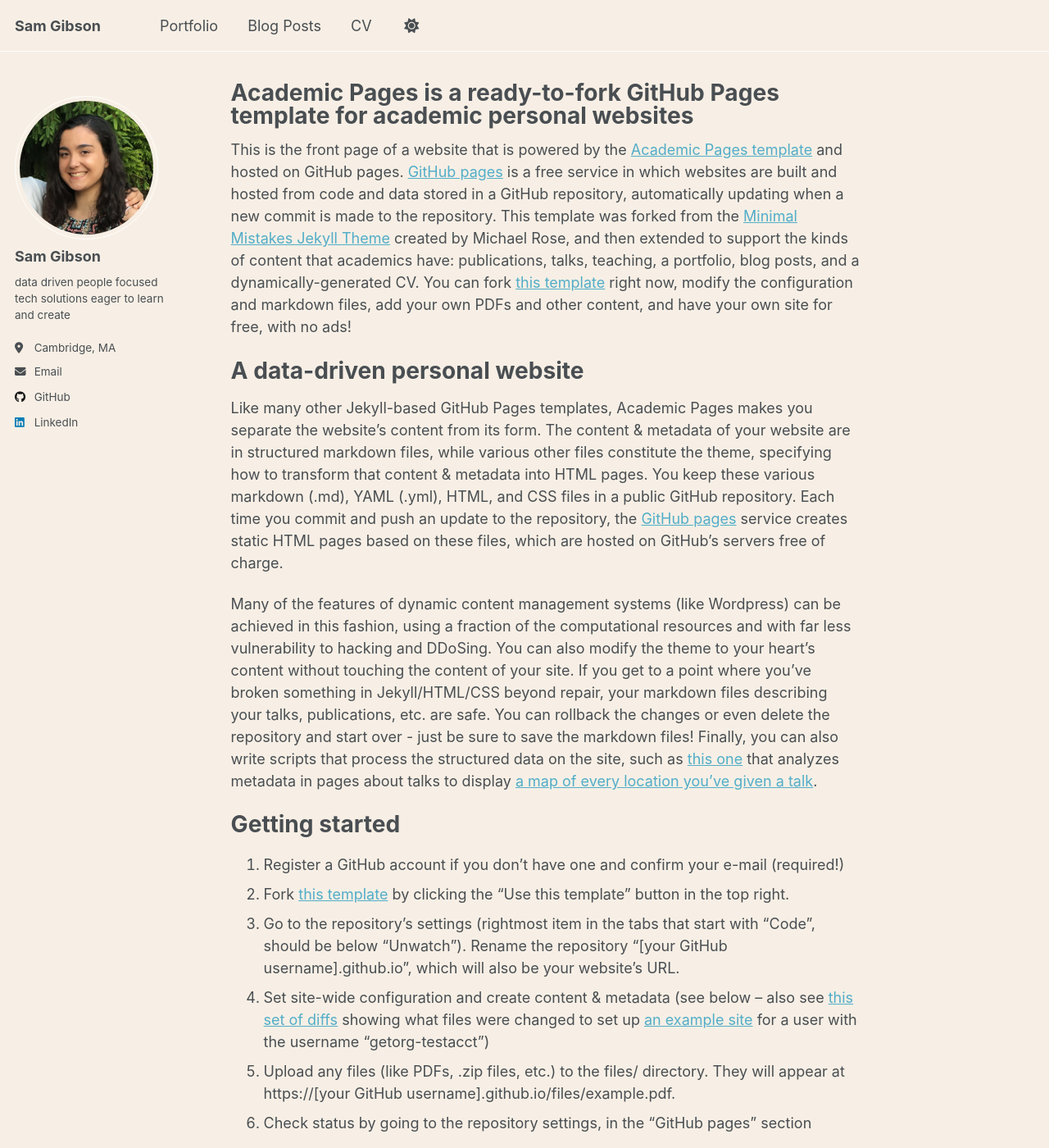
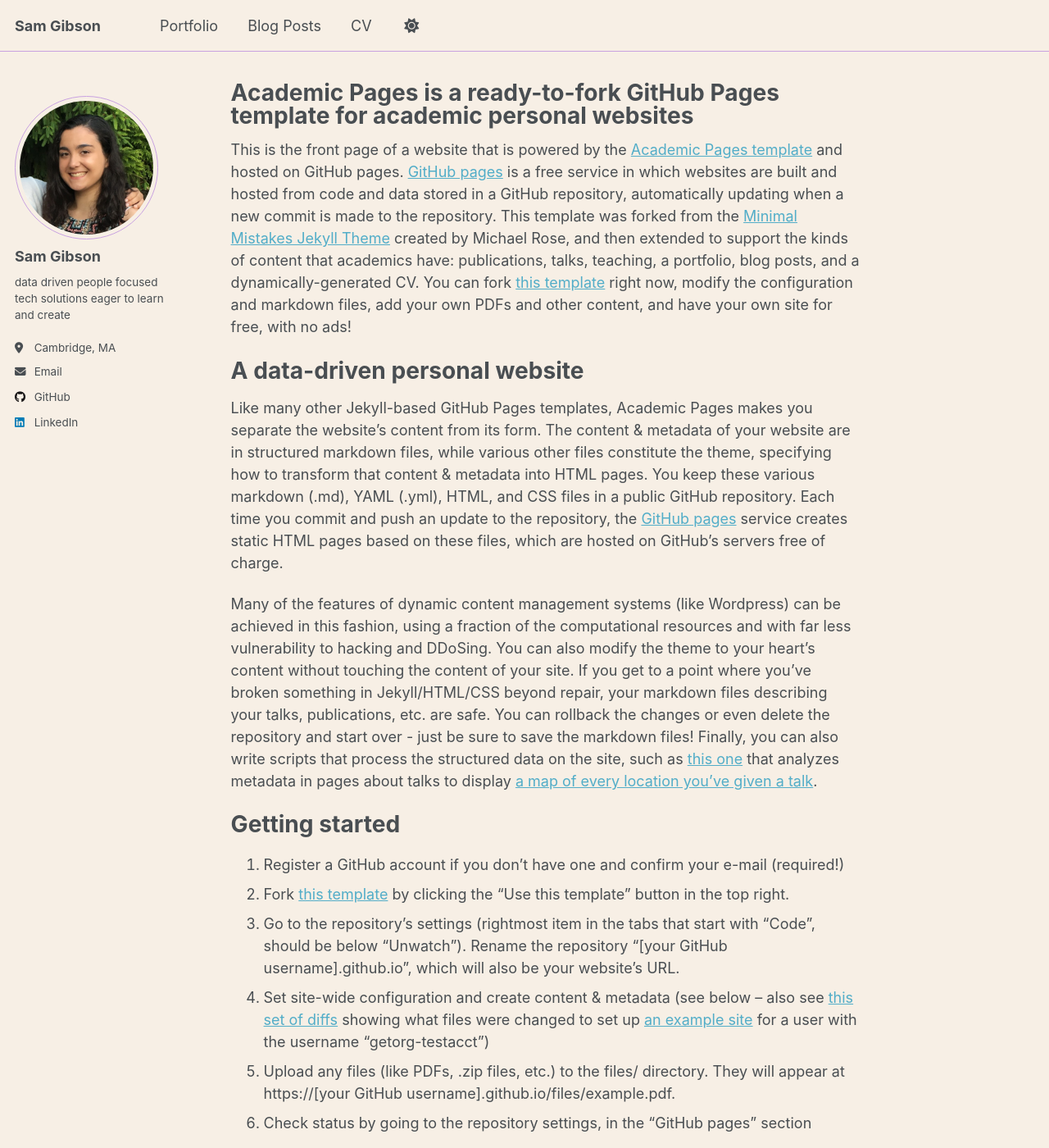
Before and after one commit to smgibson19/smgibson19.github.io, a Jekyll site: the page built from _pages/about.md, in a window 1280 px wide and 1400 px high. Shown: the whole window at 82% size. Built offline with Jekyll 4.4.1, drawn with Linux system fonts in a browser that asks for light colours.

Commit message:
color border color

```diff
--- a/_sass/theme/_default.scss
+++ b/_sass/theme/_default.scss
@@ -15,6 +15,7 @@ $thistle                    : #E2BFD9;
 $eggshell                   : #F7EFE5;
 
 $background                 : $eggshell;
+$border                     : $lilac;
 $background-light           : mix(#fff, $background, 80%);
 $background-lighter         : mix(#fff, $background, 90%);
 $text                       : #ffffff;
@@ -44,8 +45,8 @@ $sidebar-screen-min-width   : 1024px;
     --global-base-color                 : #{$background};
     --global-bg-color                   : #{$background};
     --global-footer-bg-color            : #{$background};
-    --global-border-color               : #{$background-lighter};
-    --global-dark-border-color          : #bdc1c4;
+    --global-border-color               : #{$border};
+    --global-dark-border-color          : #{$border};
     --global-code-background-color      : #fafafa;
     --global-code-text-color            : #{$darker-gray};
     --global-fig-caption-color          : mix(#fff,  #{$dark-gray}, 25%);
```
